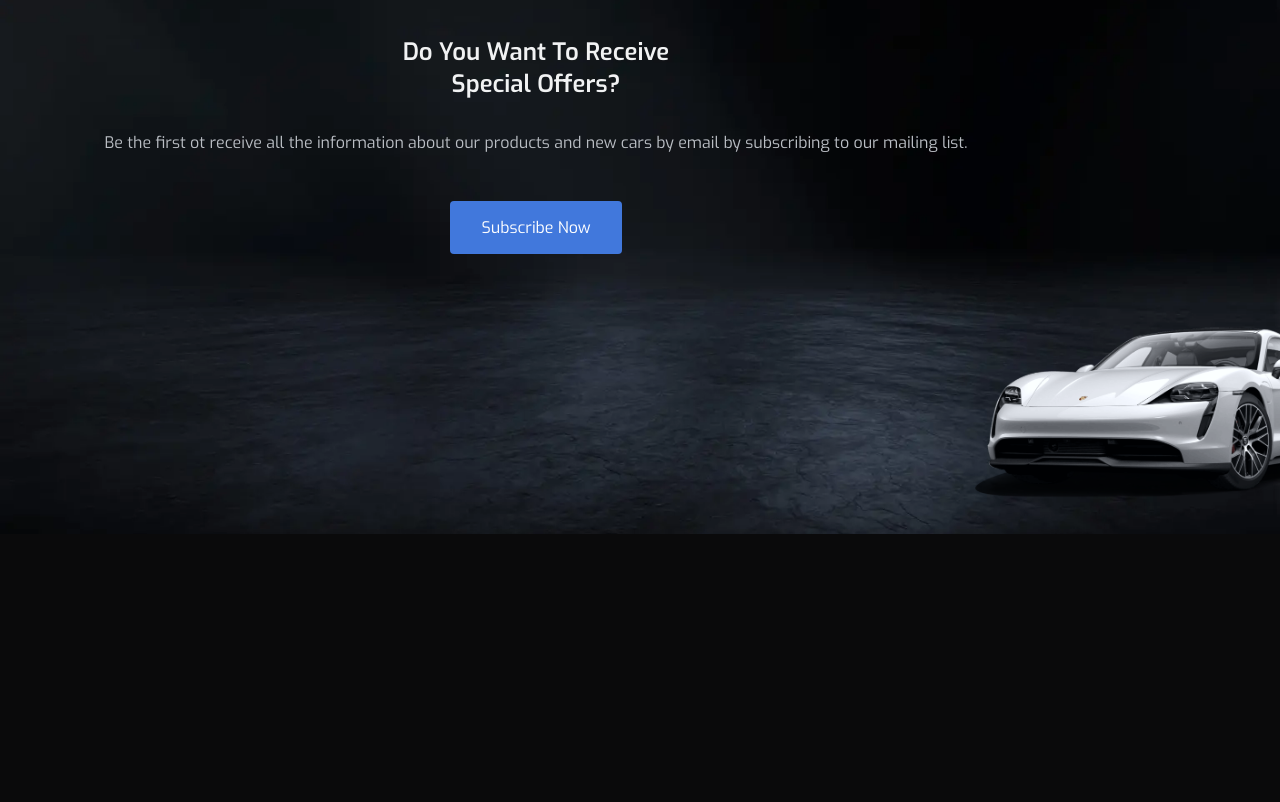
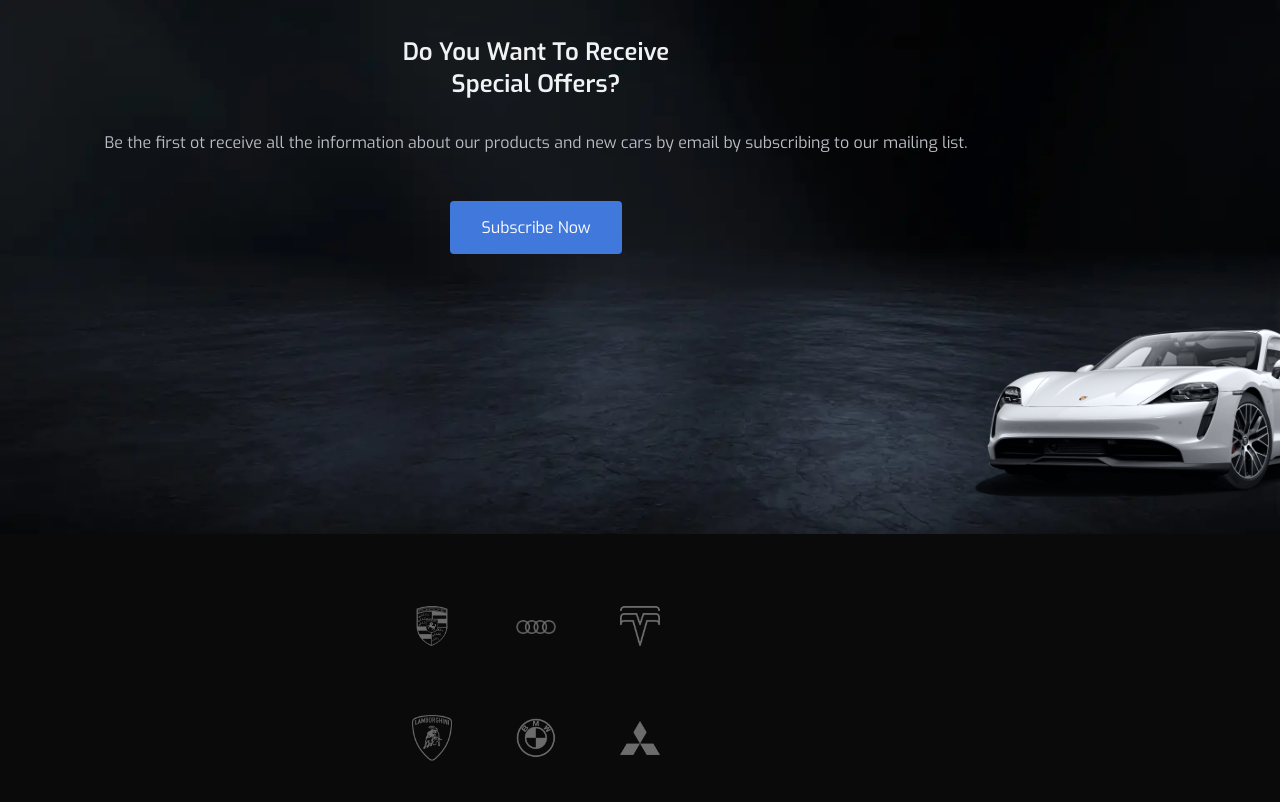
Before and after one commit to HD-40307g/elecar, a plain HTML site: page index.html in a window 1280 px wide. Shown: the part 4616-5418 px from the top of the page. Before the commit the page ends 5358 px from the top, so only its background shows below. Drawn offline with nearby package versions, Linux system fonts and the light colour scheme.

Commit message:
Add Logos Section

```diff
--- a/assets/css/styles.css
+++ b/assets/css/styles.css
@@ -744,7 +744,23 @@ img {
 }
 
 /*=============== LOGOS ===============*/
+.logos__img {
+  width: 40px;
+  opacity: .4;
+  transition: .3s;
+}
 
+.logos__container {
+  grid-template-columns: repeat(3, max-content);
+  justify-content: center;
+  align-items: center;
+  gap: 4rem;
+  padding-bottom: 2rem;
+}
+
+.logos__img:hover {
+  opacity: 1;
+}
 
 /*=============== FOOTER ===============*/
 
--- a/index.html
+++ b/index.html
@@ -357,7 +357,27 @@
 
             <!--==================== LOGOS ====================-->
             <section class="logos section">
-
+                <div class="logos__container container grid">
+                    <div class="logos__content">
+                        <img src="assets/img/logo1.png" alt="Porsche Sign" class="logos__img">
+                    </div>
+                    <div class="logos__content">
+                        <img src="assets/img/logo2.png" alt="Audi Sign" class="logos__img">
+                    </div>
+                    <div class="logos__content">
+                        <img src="assets/img/logo3.png" alt="Tesla Sign" class="logos__img">
+                    </div>
+                    <div class="logos__content">
+                        <img src="assets/img/logo4.png" alt="Lamborghini Sign" class="logos__img">
+                    </div>
+                    <div class="logos__content">
+                        <img src="assets/img/logo5.png" alt="BMW Sign
+                        " class="logos__img">
+                    </div>
+                    <div class="logos__content">
+                        <img src="assets/img/logo6.png" alt="Mitsubishi Sign" class="logos__img">
+                    </div>
+                </div>
             </section>
         </main>
 
```
